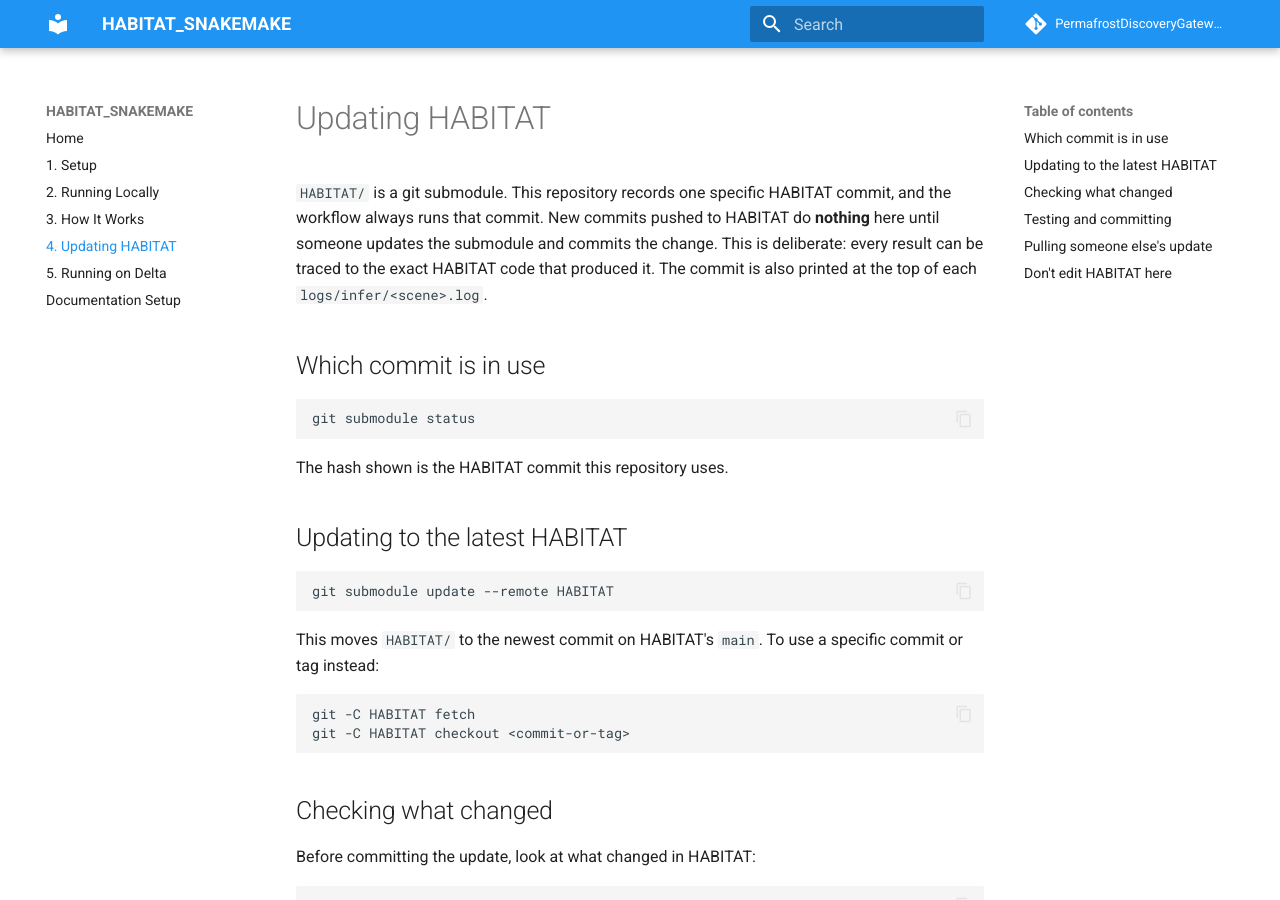
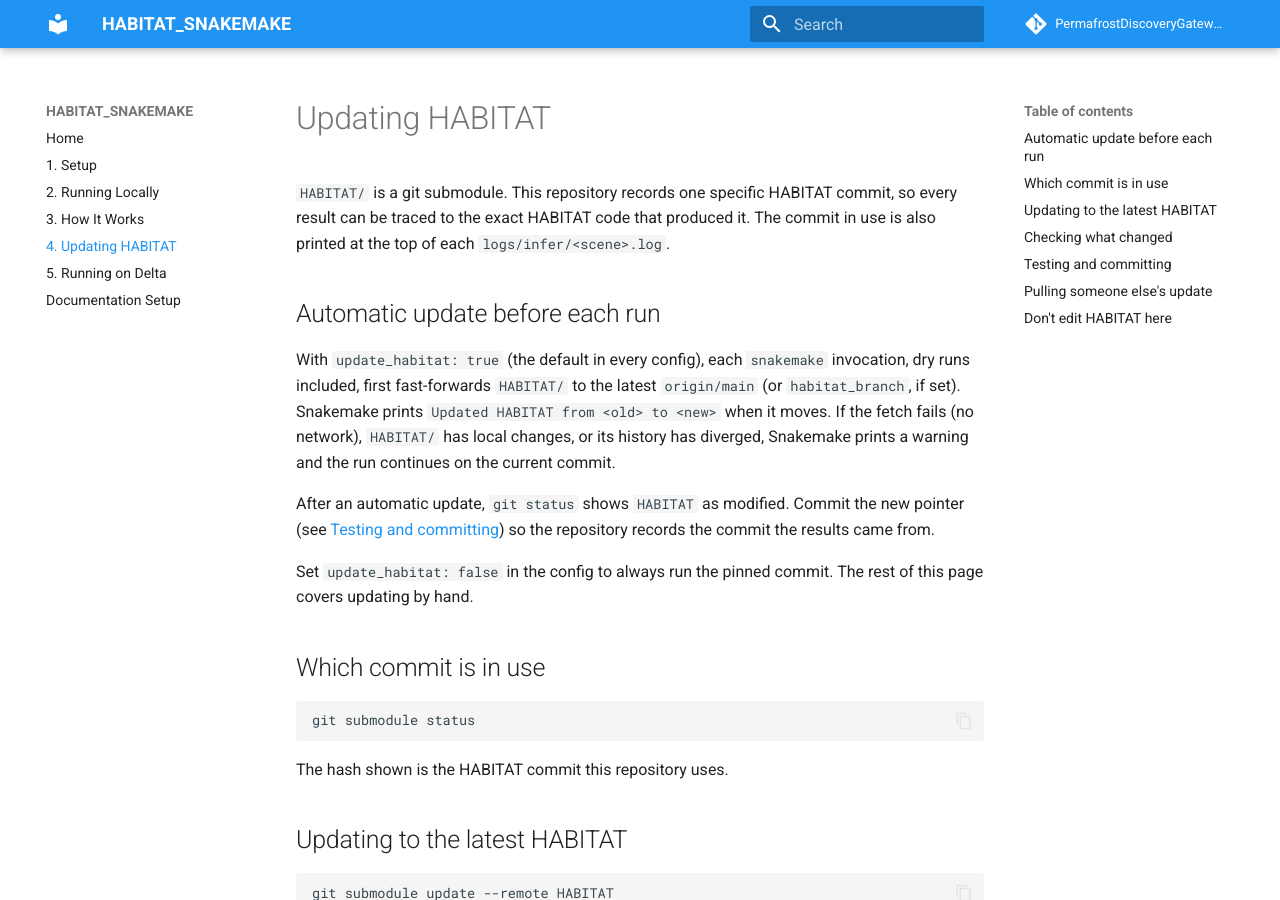
Before and after one commit to PermafrostDiscoveryGateway/HABITAT_SNAKEMAKE, an MkDocs documentation site: the page built from docs/04-updating-habitat.md, in a window 1280 px wide and 900 px high. Built offline with MkDocs 1.6.1 and Material for MkDocs 9.7.7, drawn with Linux system fonts in a browser that asks for light colours; comment, search, counter and statistics services are not loaded.

Commit message:
Update HABITAT to latest origin/main before each run
The Snakefile fast-forwards the HABITAT submodule before reading its commit,
so infer outputs from an older commit are marked out of date. Skipped with a
warning on fetch failure, local changes or diverged history; only the main
snakemake process updates (not Slurm jobs). Disable with update_habitat: false.

Co-Authored-By: Claude Opus 5.5 <noreply@anthropic.com>

```diff
--- a/docs/04-updating-habitat.md
+++ b/docs/04-updating-habitat.md
@@ -1,6 +1,14 @@
 # Updating HABITAT
 
-`HABITAT/` is a git submodule. This repository records one specific HABITAT commit, and the workflow always runs that commit. New commits pushed to HABITAT do **nothing** here until someone updates the submodule and commits the change. This is deliberate: every result can be traced to the exact HABITAT code that produced it. The commit is also printed at the top of each `logs/infer/<scene>.log`.
+`HABITAT/` is a git submodule. This repository records one specific HABITAT commit, so every result can be traced to the exact HABITAT code that produced it. The commit in use is also printed at the top of each `logs/infer/<scene>.log`.
+
+## Automatic update before each run
+
+With `update_habitat: true` (the default in every config), each `snakemake` invocation, dry runs included, first fast-forwards `HABITAT/` to the latest `origin/main` (or `habitat_branch`, if set). Snakemake prints `Updated HABITAT from <old> to <new>` when it moves. If the fetch fails (no network), `HABITAT/` has local changes, or its history has diverged, Snakemake prints a warning and the run continues on the current commit.
+
+After an automatic update, `git status` shows `HABITAT` as modified. Commit the new pointer (see [Testing and committing](#testing-and-committing)) so the repository records the commit the results came from.
+
+Set `update_habitat: false` in the config to always run the pinned commit. The rest of this page covers updating by hand.
 
 ## Which commit is in use
 
```
Also changed, not shown: 4 other files.
